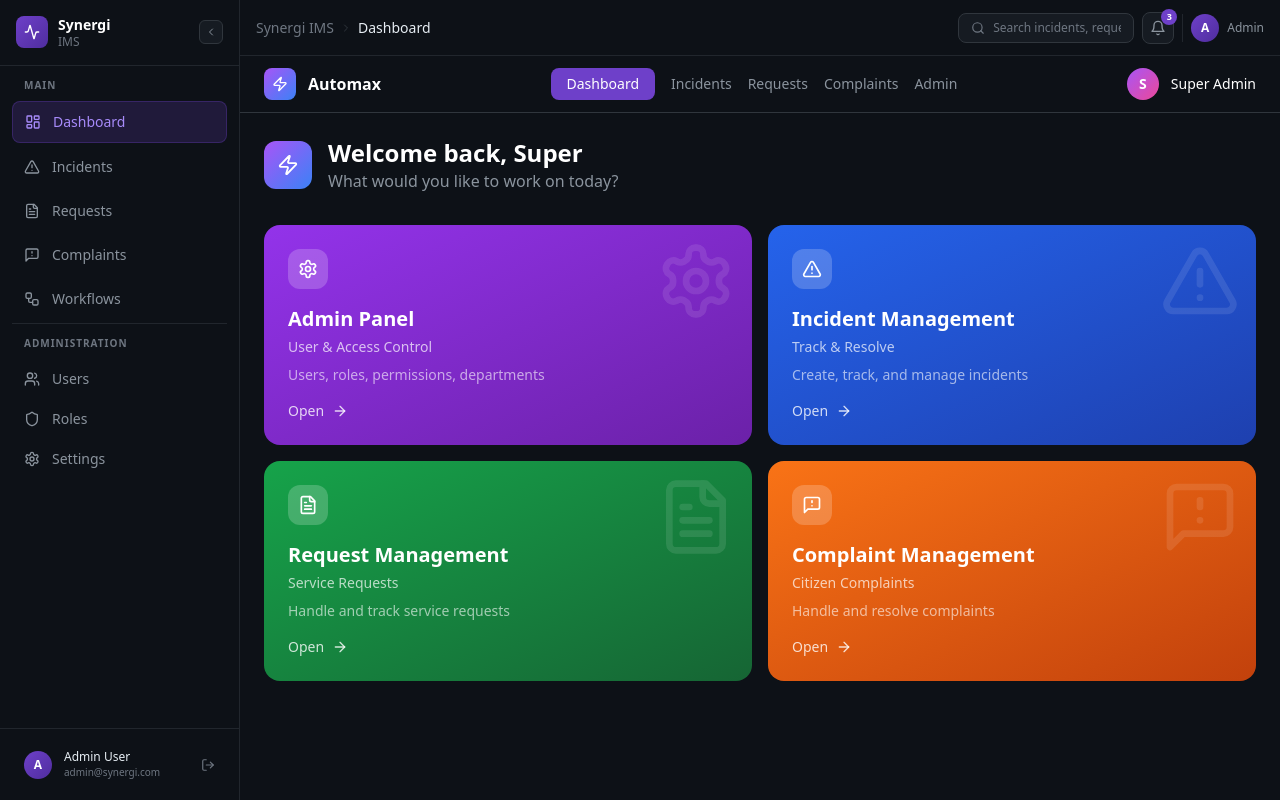
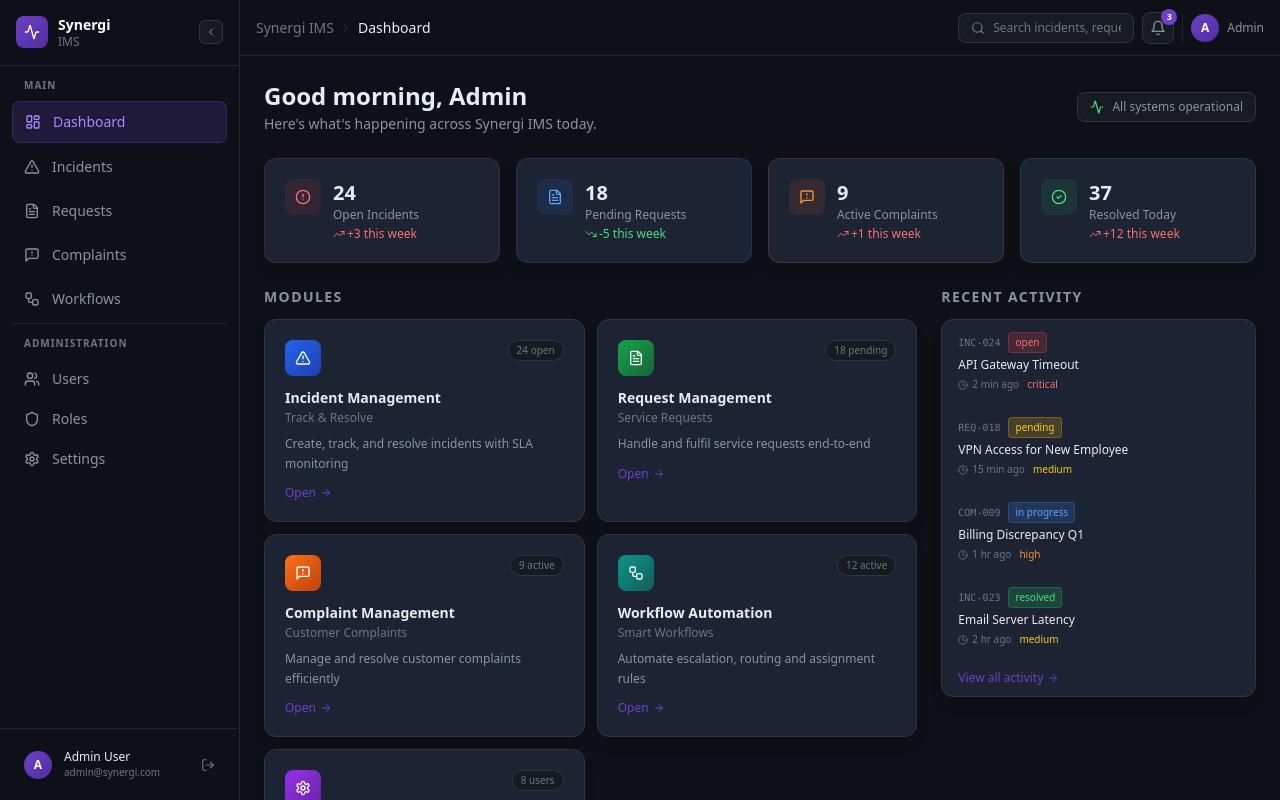
Before and after one commit to haithampm/automax-service-platform, a Next.js app in the folder frontend/: page /dashboard in a window 1280 px wide. Built offline with nearby package versions, Linux system fonts and the light colour scheme.

Commit message:
feat: redesign dashboard with stats cards, module grid, recent activity feed, Synergi IMS branding
Refactor dashboard components and update stats and modules with new data structure.

```diff
--- a/frontend/app/dashboard/page.tsx
+++ b/frontend/app/dashboard/page.tsx
@@ -1,100 +1,234 @@
 "use client";
 import Link from "next/link";
-import { Settings, AlertTriangle, FileText, MessageSquareWarning, ArrowRight, Zap } from "lucide-react";
+import {
+  Settings,
+  AlertTriangle,
+  FileText,
+  MessageSquareWarning,
+  Workflow,
+  ArrowRight,
+  TrendingUp,
+  TrendingDown,
+  Clock,
+  CheckCircle2,
+  AlertCircle,
+  Activity,
+} from "lucide-react";
+import { clsx } from "clsx";
+
+const stats = [
+  {
+    label: "Open Incidents",
+    value: "24",
+    change: "+3",
+    trend: "up",
+    color: "text-red-400",
+    bg: "bg-red-500/10",
+    border: "border-red-500/20",
+    icon: AlertCircle,
+  },
+  {
+    label: "Pending Requests",
+    value: "18",
+    change: "-5",
+    trend: "down",
+    color: "text-blue-400",
+    bg: "bg-blue-500/10",
+    border: "border-blue-500/20",
+    icon: FileText,
+  },
+  {
+    label: "Active Complaints",
+    value: "9",
+    change: "+1",
+    trend: "up",
+    color: "text-orange-400",
+    bg: "bg-orange-500/10",
+    border: "border-orange-500/20",
+    icon: MessageSquareWarning,
+  },
+  {
+    label: "Resolved Today",
+    value: "37",
+    change: "+12",
+    trend: "up",
+    color: "text-green-400",
+    bg: "bg-green-500/10",
+    border: "border-green-500/20",
+    icon: CheckCircle2,
+  },
+];
 
 const modules = [
   {
-    title: "Admin Panel",
-    subtitle: "User & Access Control",
-    desc: "Users, roles, permissions, departments",
-    href: "/admin",
-    icon: Settings,
-    gradient: "from-purple-600 to-purple-800",
-  },
-  {
     title: "Incident Management",
     subtitle: "Track & Resolve",
-    desc: "Create, track, and manage incidents",
+    desc: "Create, track, and resolve incidents with SLA monitoring",
     href: "/incidents",
     icon: AlertTriangle,
     gradient: "from-blue-600 to-blue-800",
+    count: "24 open",
   },
   {
     title: "Request Management",
     subtitle: "Service Requests",
-    desc: "Handle and track service requests",
+    desc: "Handle and fulfil service requests end-to-end",
     href: "/requests",
     icon: FileText,
     gradient: "from-green-600 to-green-800",
+    count: "18 pending",
   },
   {
     title: "Complaint Management",
-    subtitle: "Citizen Complaints",
-    desc: "Handle and resolve complaints",
+    subtitle: "Customer Complaints",
+    desc: "Manage and resolve customer complaints efficiently",
     href: "/complaints",
     icon: MessageSquareWarning,
     gradient: "from-orange-500 to-orange-700",
+    count: "9 active",
+  },
+  {
+    title: "Workflow Automation",
+    subtitle: "Smart Workflows",
+    desc: "Automate escalation, routing and assignment rules",
+    href: "/workflows",
+    icon: Workflow,
+    gradient: "from-teal-600 to-teal-800",
+    count: "12 active",
+  },
+  {
+    title: "Admin Panel",
+    subtitle: "User & Access Control",
+    desc: "Manage users, roles, permissions and departments",
+    href: "/admin",
+    icon: Settings,
+    gradient: "from-purple-600 to-purple-800",
+    count: "8 users",
   },
 ];
 
+const recentActivity = [
+  { id: "INC-024", title: "API Gateway Timeout", type: "incident", status: "open", priority: "critical", time: "2 min ago" },
+  { id: "REQ-018", title: "VPN Access for New Employee", type: "request", status: "pending", priority: "medium", time: "15 min ago" },
+  { id: "COM-009", title: "Billing Discrepancy Q1", type: "complaint", status: "in_progress", priority: "high", time: "1 hr ago" },
+  { id: "INC-023", title: "Email Server Latency", type: "incident", status: "resolved", priority: "medium", time: "2 hr ago" },
+];
+
+const statusColor: Record<string, string> = {
+  open: "bg-red-500/20 text-red-400 border-red-500/30",
+  pending: "bg-yellow-500/20 text-yellow-400 border-yellow-500/30",
+  in_progress: "bg-blue-500/20 text-blue-400 border-blue-500/30",
+  resolved: "bg-green-500/20 text-green-400 border-green-500/30",
+};
+
+const priorityColor: Record<string, string> = {
+  critical: "text-red-400",
+  high: "text-orange-400",
+  medium: "text-yellow-400",
+  low: "text-green-400",
+};
+
 export default function DashboardPage() {
+  const now = new Date();
+  const hour = now.getHours();
+  const greeting = hour < 12 ? "Good morning" : hour < 18 ? "Good afternoon" : "Good evening";
+
   return (
-    <div className="min-h-screen bg-[#0d1117]">
-      {/* Topbar */}
-      <div className="border-b border-[#30363d] bg-[#0d1117] px-6 py-3 flex items-center justify-between">
-        <div className="flex items-center gap-3">
-          <div className="w-8 h-8 rounded-lg bg-gradient-to-br from-purple-500 to-blue-500 flex items-center justify-center">
-            <Zap size={16} className="text-white" />
-          </div>
-          <span className="font-semibold text-white">Automax</span>
+    <div className="p-6 space-y-6">
+      {/* Welcome Banner */}
+      <div className="flex items-center justify-between">
+        <div>
+          <h1 className="text-2xl font-bold text-[#e6edf3]">{greeting}, Admin</h1>
+          <p className="text-sm text-[#8b949e] mt-0.5">Here&apos;s what&apos;s happening across Synergi IMS today.</p>
         </div>
-        <nav className="flex items-center gap-4">
-          <Link href="/dashboard" className="bg-[#6e40c9] text-white text-sm px-4 py-1.5 rounded-lg font-medium">Dashboard</Link>
-          <Link href="/incidents" className="text-[#8b949e] hover:text-white text-sm transition-colors">Incidents</Link>
-          <Link href="/requests" className="text-[#8b949e] hover:text-white text-sm transition-colors">Requests</Link>
-          <Link href="/complaints" className="text-[#8b949e] hover:text-white text-sm transition-colors">Complaints</Link>
-          <Link href="/admin" className="text-[#8b949e] hover:text-white text-sm transition-colors">Admin</Link>
-        </nav>
-        <div className="flex items-center gap-3">
-          <div className="w-8 h-8 rounded-full bg-gradient-to-br from-purple-500 to-pink-500 flex items-center justify-center text-white text-sm font-bold">S</div>
-          <span className="text-sm text-white">Super Admin</span>
+        <div className="flex items-center gap-2 px-3 py-1.5 rounded-lg bg-[#161b22] border border-[#30363d]">
+          <Activity className="w-3.5 h-3.5 text-green-400" />
+          <span className="text-xs text-[#8b949e]">All systems operational</span>
         </div>
       </div>
 
-      {/* Content */}
-      <div className="p-6">
-        <div className="mb-8 flex items-center gap-4">
-          <div className="w-12 h-12 rounded-xl bg-gradient-to-br from-purple-500 to-blue-500 flex items-center justify-center">
-            <Zap size={22} className="text-white" />
-          </div>
-          <div>
-            <h1 className="text-2xl font-bold text-white">Welcome back, Super</h1>
-            <p className="text-[#8b949e]">What would you like to work on today?</p>
+      {/* Stats Row */}
+      <div className="grid grid-cols-2 lg:grid-cols-4 gap-4">
+        {stats.map((s) => {
+          const Icon = s.icon;
+          return (
+            <div key={s.label} className={clsx('card flex items-start gap-3', s.border, 'border')}>
+              <div className={clsx('w-9 h-9 rounded-lg flex items-center justify-center flex-shrink-0', s.bg)}>
+                <Icon className={clsx('w-4 h-4', s.color)} />
+              </div>
+              <div>
+                <div className="text-xl font-bold text-[#e6edf3]">{s.value}</div>
+                <div className="text-xs text-[#8b949e] leading-tight">{s.label}</div>
+                <div className={clsx('flex items-center gap-0.5 mt-1 text-xs', s.trend === 'up' ? 'text-red-400' : 'text-green-400')}>
+                  {s.trend === 'up' ? <TrendingUp className="w-3 h-3" /> : <TrendingDown className="w-3 h-3" />}
+                  <span>{s.change} this week</span>
+                </div>
+              </div>
+            </div>
+          );
+        })}
+      </div>
+
+      {/* Modules Grid + Activity Feed */}
+      <div className="grid grid-cols-1 xl:grid-cols-3 gap-6">
+        {/* Modules */}
+        <div className="xl:col-span-2">
+          <h2 className="text-sm font-semibold text-[#8b949e] uppercase tracking-widest mb-3">Modules</h2>
+          <div className="grid grid-cols-1 sm:grid-cols-2 gap-3">
+            {modules.map((m) => {
+              const Icon = m.icon;
+              return (
+                <Link key={m.href} href={m.href} className="card group hover:border-[#6e40c9]/30 hover:bg-[#1c2333]/80 transition-all duration-200">
+                  <div className="flex items-start justify-between mb-3">
+                    <div className={clsx('w-9 h-9 rounded-lg bg-gradient-to-br flex items-center justify-center', m.gradient)}>
+                      <Icon className="w-4 h-4 text-white" />
+                    </div>
+                    <span className="text-[10px] text-[#6e7681] bg-[#161b22] px-2 py-0.5 rounded-full border border-[#30363d]">
+                      {m.count}
+                    </span>
+                  </div>
+                  <div className="text-sm font-semibold text-[#e6edf3] group-hover:text-white">{m.title}</div>
+                  <div className="text-xs text-[#6e7681] mt-0.5 mb-2">{m.subtitle}</div>
+                  <div className="text-xs text-[#8b949e] leading-relaxed">{m.desc}</div>
+                  <div className="flex items-center gap-1 mt-3 text-xs text-[#6e40c9] group-hover:text-[#a78bfa] font-medium">
+                    Open <ArrowRight className="w-3 h-3" />
+                  </div>
+                </Link>
+              );
+            })}
           </div>
         </div>
 
-        <div className="grid grid-cols-1 md:grid-cols-2 gap-4">
-          {modules.map((m) => (
-            <Link key={m.href} href={m.href}
-              className={`relative overflow-hidden rounded-2xl p-6 bg-gradient-to-br ${m.gradient} cursor-pointer group transition-all duration-200 hover:scale-[1.02] hover:shadow-2xl`}
-            >
-              <div className="absolute top-4 right-4 opacity-10">
-                <m.icon size={80} />
-              </div>
-              <div className="relative z-10">
-                <div className="w-10 h-10 rounded-xl bg-white/20 flex items-center justify-center mb-4">
-                  <m.icon size={20} className="text-white" />
-                </div>
-                <h2 className="text-xl font-bold text-white mb-1">{m.title}</h2>
-                <p className="text-white/70 text-sm font-medium mb-2">{m.subtitle}</p>
-                <p className="text-white/60 text-sm mb-4">{m.desc}</p>
-                <div className="flex items-center gap-2 text-white/80 text-sm font-medium group-hover:gap-3 transition-all">
-                  <span>Open</span>
-                  <ArrowRight size={16} />
+        {/* Recent Activity */}
+        <div>
+          <h2 className="text-sm font-semibold text-[#8b949e] uppercase tracking-widest mb-3">Recent Activity</h2>
+          <div className="card space-y-0 divide-y divide-[#21262d] p-0 overflow-hidden">
+            {recentActivity.map((item) => (
+              <div key={item.id} className="flex items-start gap-3 px-4 py-3 hover:bg-[#161b22] transition-colors cursor-pointer">
+                <div className="flex-1 min-w-0">
+                  <div className="flex items-center gap-2 mb-1">
+                    <span className="text-[10px] font-mono text-[#6e7681]">{item.id}</span>
+                    <span className={clsx('text-[10px] px-1.5 py-0.5 rounded border font-medium', statusColor[item.status])}>
+                      {item.status.replace('_', ' ')}
+                    </span>
+                  </div>
+                  <div className="text-xs text-[#e6edf3] truncate font-medium">{item.title}</div>
+                  <div className="flex items-center gap-1 mt-1">
+                    <Clock className="w-2.5 h-2.5 text-[#6e7681]" />
+                    <span className="text-[10px] text-[#6e7681]">{item.time}</span>
+                    <span className={clsx('ml-1 text-[10px] font-medium', priorityColor[item.priority])}>
+                      {item.priority}
+                    </span>
+                  </div>
                 </div>
               </div>
-            </Link>
-          ))}
+            ))}
+            <div className="px-4 py-2.5">
+              <Link href="/incidents" className="text-xs text-[#6e40c9] hover:text-[#a78bfa] flex items-center gap-1">
+                View all activity <ArrowRight className="w-3 h-3" />
+              </Link>
+            </div>
+          </div>
         </div>
       </div>
     </div>
```
